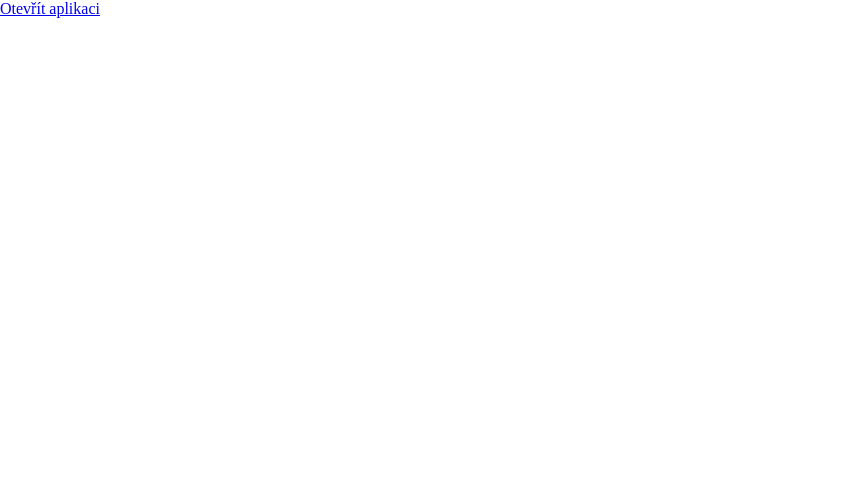
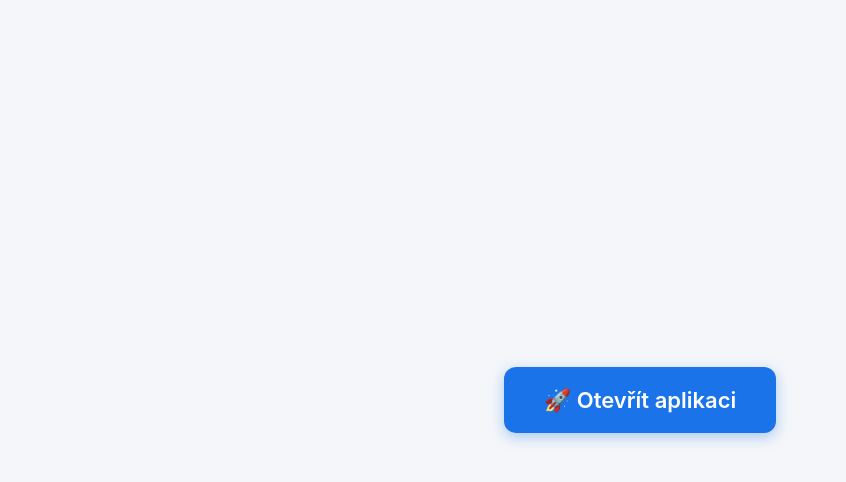
Before and after one commit to janhubafilip/C1, a plain HTML site: page index.html in a window 1280 px wide. Shown: the whole page, without its empty margins (0-846 px from the left). Drawn offline with Linux system fonts and the light colour scheme.

Commit message:
Update index.html

```diff
--- a/index.html
+++ b/index.html
@@ -1,15 +1,58 @@
 <!DOCTYPE html>
-<html>
+<html lang="cs">
 <head>
-    <meta charset="UTF-8">
-    <meta name="viewport" content="width=device-width, initial-scale=1.0">
-    <title>AGI C1 // 106 // 6.9.2026 </title>
-    <style>
-        body, html { margin: 0; padding: 0; height: 100%; overflow: hidden; }
-        iframe { width: 100%; height: 100%; border: none; }
-    </style>
+  <meta charset="UTF-8">
+  <meta name="viewport" content="width=device-width, initial-scale=1.0">
+  <title>Aplikace</title>
+  <style>
+    * {
+      box-sizing: border-box;
+      margin: 0;
+      padding: 0;
+    }
+
+    body {
+      display: flex;
+      justify-content: center;
+      align-items: center;
+      min-height: 100vh;
+      background-color: #f4f6f9;
+      font-family: -apple-system, BlinkMacSystemFont, "Segoe UI", Roboto, sans-serif;
+    }
+
+    .btn-app {
+      display: inline-block;
+      padding: 20px 40px;
+      font-size: 22px;
+      font-weight: 600;
+      color: #ffffff;
+      background-color: #1a73e8;
+      border: none;
+      border-radius: 12px;
+      text-decoration: none;
+      cursor: pointer;
+      box-shadow: 0 4px 14px rgba(26, 115, 232, 0.35);
+      transition: all 0.2s ease-in-out;
+    }
+
+    .btn-app:hover {
+      background-color: #1557b0;
+      transform: translateY(-2px);
+      box-shadow: 0 6px 20px rgba(26, 115, 232, 0.45);
+    }
+
+    .btn-app:active {
+      transform: translateY(0);
+      box-shadow: 0 2px 8px rgba(26, 115, 232, 0.3);
+    }
+  </style>
 </head>
 <body>
-    <a href="https://script.google.com/macros/s/AKfycbz5KU7oI6a4zRosu_fOB2VIxzJc6_vRXPaDBBz2scJSA-55KuXBcS8eQgEb4lp-r-8Qaw/exec" target="_blank" class="btn">Otevřít aplikaci</a>
+
+  <!-- Sem vlož svou adresu webové aplikace z Google Apps Scriptu -->
+  <a href="https://script.google.com/macros/s/AKfycbz5KU7oI6a4zRosu_fOB2VIxzJc6_vRXPaDBBz2scJSA-55KuXBcS8eQgEb4lp-r-8Qaw/exec" target="_blank" rel="noopener noreferrer" class="btn-app">
+    🚀 Otevřít aplikaci
+  </a>
+
 </body>
 </html>
```
